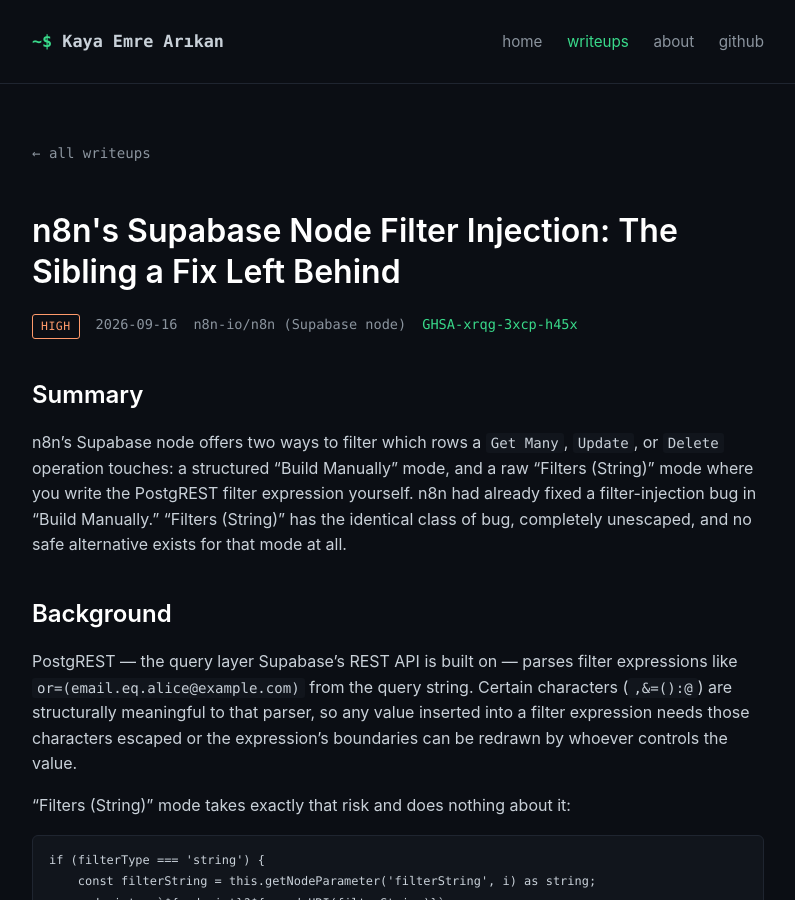
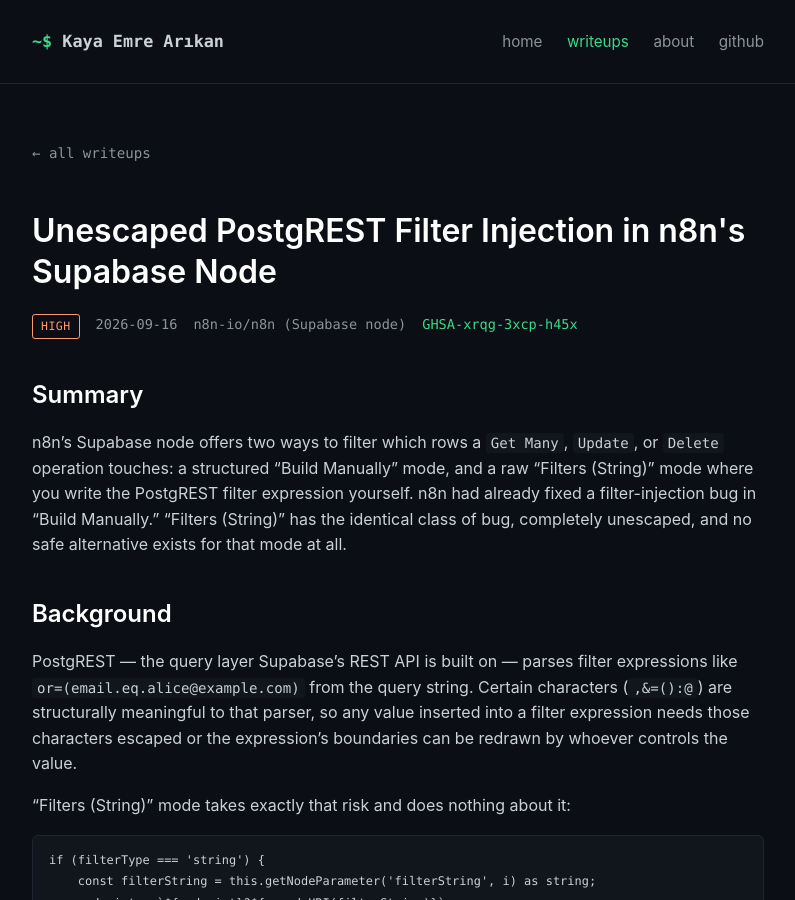
Before and after one commit to kemrec/kemrec.github.io, a Jekyll site: the page built from _writeups/n8n-supabase-filter-string-postgrest-injection.md, in a window 1280 px wide and 900 px high. Shown: the whole window, without its empty margins (242-1037 px from the left). Built offline with Jekyll 4.4.1, drawn with Linux system fonts in a browser that asks for light colours.

Commit message:
Simplify n8n writeup title
Co-Authored-By: Claude Sonnet 5 <noreply@anthropic.com>
Claude-Session: https://claude.ai/code/session_01PCQgkrsaNSGeVhDsMme4ob

```diff
--- a/_writeups/n8n-supabase-filter-string-postgrest-injection.md
+++ b/_writeups/n8n-supabase-filter-string-postgrest-injection.md
@@ -1,5 +1,5 @@
 ---
-title: "n8n's Supabase Node Filter Injection: The Sibling a Fix Left Behind"
+title: "Unescaped PostgREST Filter Injection in n8n's Supabase Node"
 date: 2026-09-16
 target: "n8n-io/n8n (Supabase node)"
 severity: High
```
